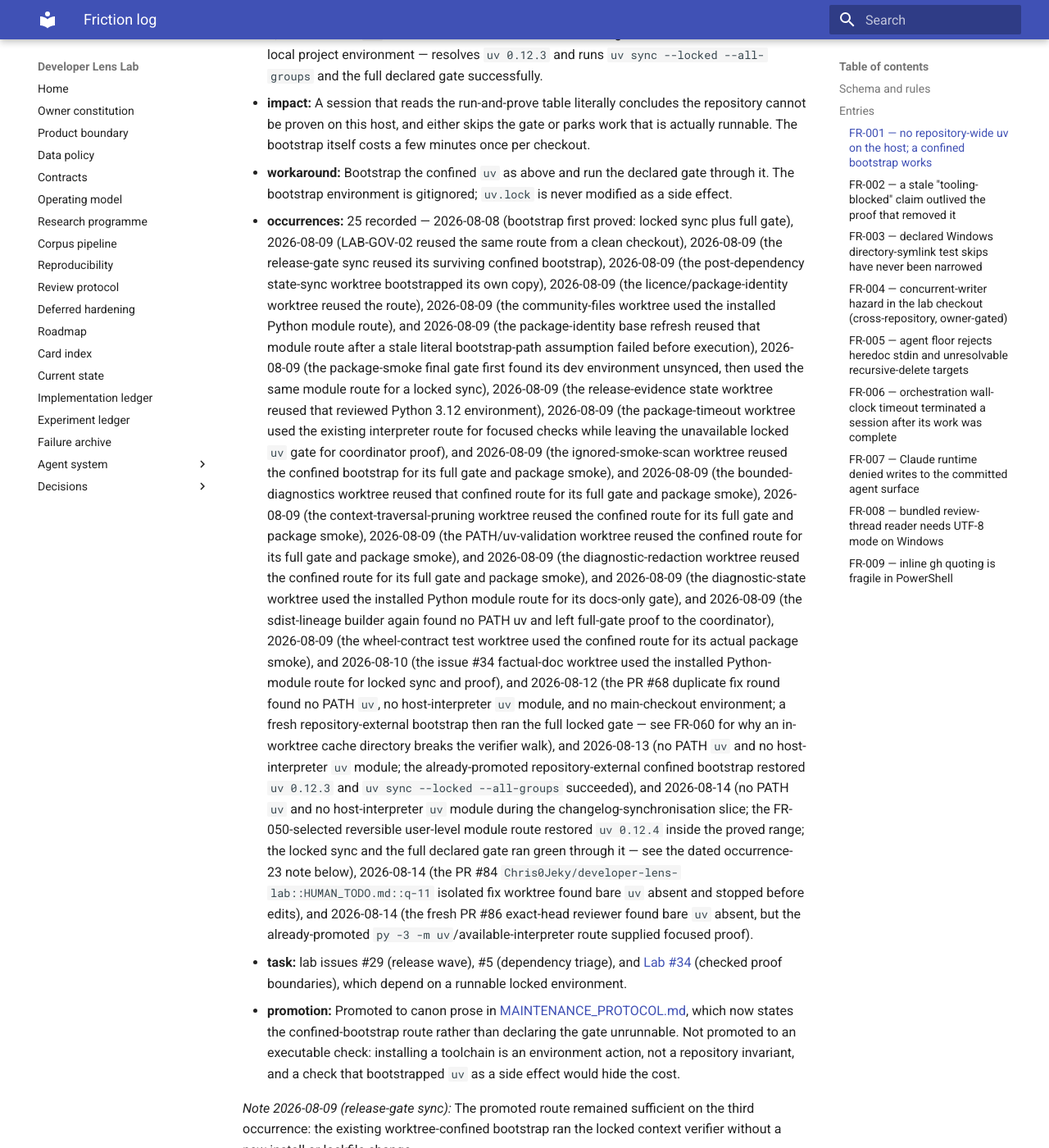
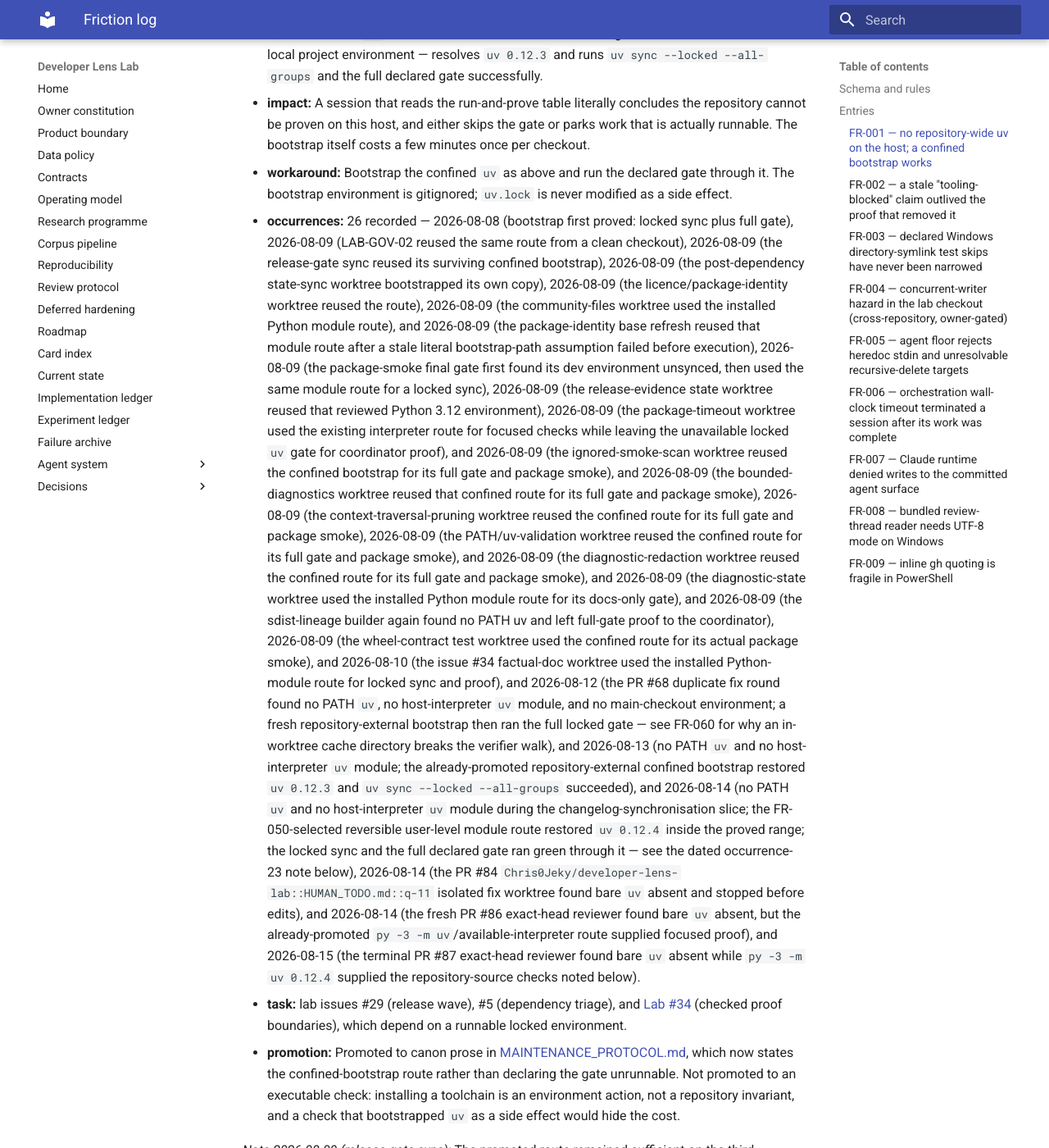
Before and after one commit to Chris0Jeky/developer-lens-lab, an MkDocs documentation site: the page built from docs/agent-system/FRICTION_LOG.md, in a window 1280 px wide and 1400 px high, scrolled down 1934 px. Shown: the whole window at 82% size. Built offline with MkDocs 1.6.1 and Material for MkDocs 9.7.7, drawn with Linux system fonts in a browser that asks for light colours; some of the changed text lies outside the part shown.

Commit message:
Record terminal PR 87 review friction

```diff
--- a/docs/agent-system/FRICTION_LOG.md
+++ b/docs/agent-system/FRICTION_LOG.md
@@ -68,7 +68,7 @@ Rules that bind entries:
   bootstrap itself costs a few minutes once per checkout.
 - **workaround:** Bootstrap the confined `uv` as above and run the declared gate through it. The
   bootstrap environment is gitignored; `uv.lock` is never modified as a side effect.
-- **occurrences:** 25 recorded — 2026-08-08 (bootstrap first proved: locked sync plus full gate),
+- **occurrences:** 26 recorded — 2026-08-08 (bootstrap first proved: locked sync plus full gate),
   2026-08-09 (LAB-GOV-02 reused the same route from a clean checkout), 2026-08-09 (the release-gate
   sync reused its surviving confined bootstrap), 2026-08-09 (the post-dependency state-sync
   worktree bootstrapped its own copy), 2026-08-09 (the licence/package-identity worktree reused the
@@ -101,7 +101,8 @@ Rules that bind entries:
   (the PR #84 `Chris0Jeky/developer-lens-lab::HUMAN_TODO.md::q-11` isolated fix worktree found
   bare `uv` absent and stopped before edits), and 2026-08-14 (the fresh PR #86 exact-head reviewer
   found bare `uv` absent, but the already-promoted `py -3 -m uv`/available-interpreter route
-  supplied focused proof).
+  supplied focused proof), and 2026-08-15 (the terminal PR #87 exact-head reviewer found bare `uv`
+  absent while `py -3 -m uv 0.12.4` supplied the repository-source checks noted below).
 - **task:** lab issues #29 (release wave), #5 (dependency triage), and
   [Lab #34](https://github.com/Chris0Jeky/developer-lens-lab/issues/34) (checked proof boundaries),
   which depend on a runnable locked environment.
@@ -232,6 +233,14 @@ and `uv.lock` was not mutated.
 _Note 2026-08-14 (occurrence 25, PR #86 exact-head review):_ Bare `uv` was absent, but the
 already-promoted `py -3 -m uv` and available-interpreter route supplied focused proof. No protected
 bytes were inspected, no global install occurred, and `uv.lock` was not mutated.
+
+_Note 2026-08-15 (occurrence 26, PR #87 terminal exact-head review; [Lab #34 comment
+5299982661](https://github.com/Chris0Jeky/developer-lens-lab/issues/34#issuecomment-5299982661)):_
+Bare `uv` discovery returned absent and `py -3 -m uv --version` returned `0.12.4`. The exact-head
+checks bound `PYTHONPATH` to repository `src` and verified `developer_lens_lab.__file__` resolved
+from the worktree. A mistaken `import dllab` probe tested the console-script name rather than the
+Python package, so environment installation remains **NOT VERIFIED** and that probe is not a
+separate occurrence. No protected bytes, global install, or lockfile mutation occurred.
 
 ### FR-002 — a stale "tooling-blocked" claim outlived the proof that removed it
 
@@ -381,6 +390,13 @@ containing recursive `Remove-Item` against a validated OS-temporary target befor
 reviewer used a fresh GUID-named OS-temporary MkDocs target and left it uninspected and undeleted;
 no generated output, deletion, repository ref, or GitHub state changed. The existing session-memory
 promotion decision is unchanged because the refusal cost one safe retry and did not block the lane.
+
+_Note 2026-08-15 (occurrence 5, PR #87 terminal review; [Lab #34 comment
+5299982661](https://github.com/Chris0Jeky/developer-lens-lab/issues/34#issuecomment-5299982661)):_ A
+separately validated GUID-named OS-temporary cleanup target still caused the recursive `Remove-Item`
+wrapper to be policy-rejected before execution. The retry omitted deletion, strict MkDocs succeeded,
+and the output remained uninspected and undeleted. No generated state, repository ref, or GitHub
+state changed; the existing promotion decision remains unchanged.
 
 ### FR-006 — orchestration wall-clock timeout terminated a session after its work was complete
 
```
Also changed, not shown: other parts of docs/agent-system/FRICTION_LOG.md (+2 -2 lines).
